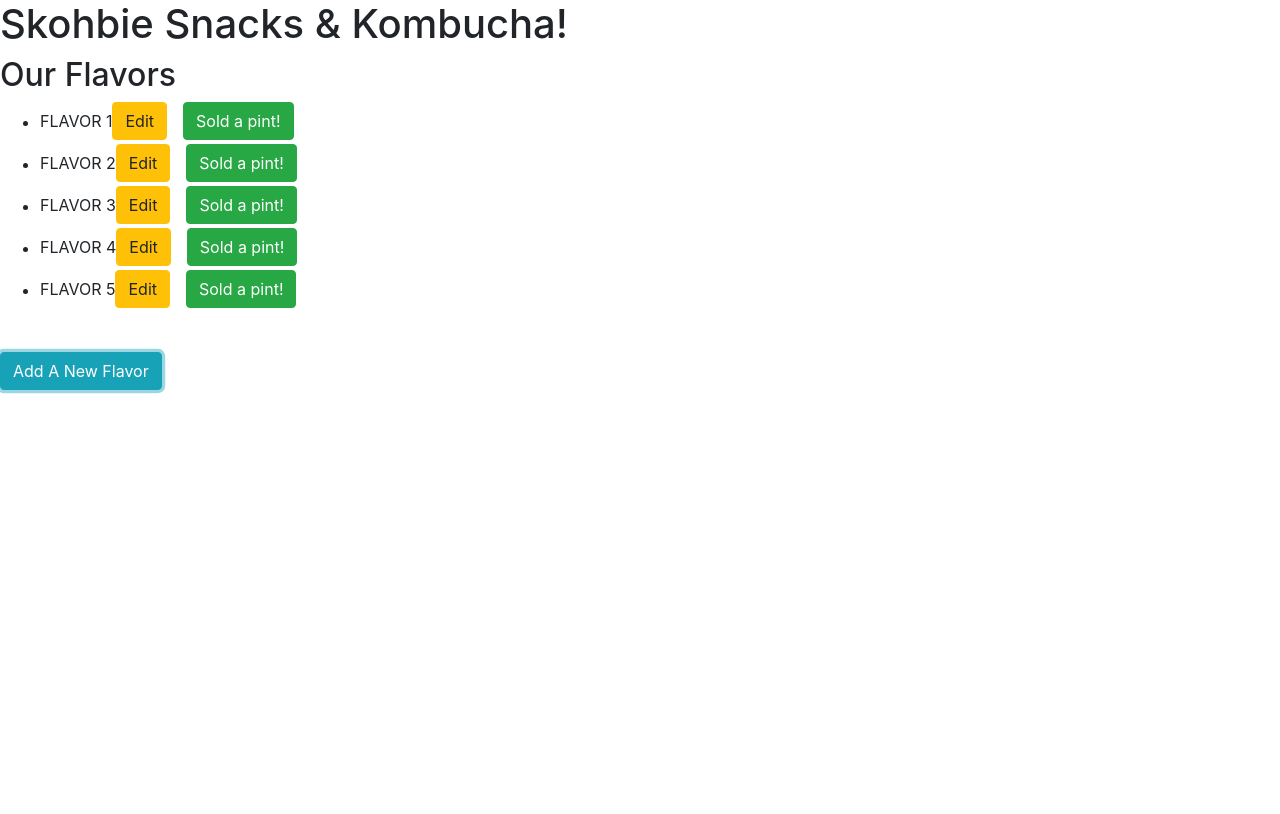
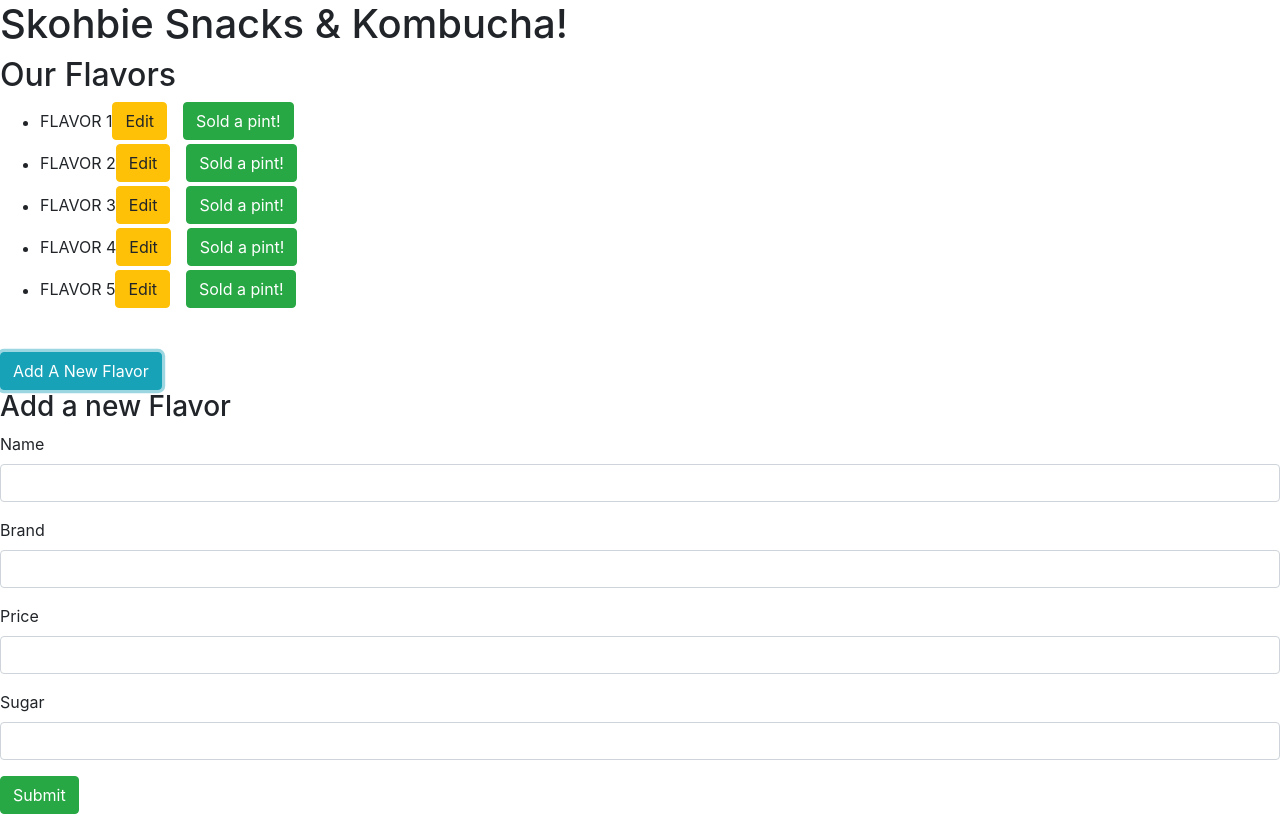
Before and after one commit to sn31/kombucha-store, an Angular app: page / in a window 1280 px wide. Both pictures are taken after a click on the button "Add A New Flavor". Built offline with nearby package versions, Linux system fonts and the light colour scheme.

Commit message:
add pricing for each flavor

```diff
--- a/src/app/flavors/flavors.component.html
+++ b/src/app/flavors/flavors.component.html
@@ -10,6 +10,7 @@
 <div *ngIf="selectedFlavor && editing == false">
     <h2>{{selectedFlavor.name | uppercase}} Details</h2>
     <div><span>Brand: </span>{{selectedFlavor.brand}}</div>
+    <div><span>Price: </span>{{selectedFlavor.price}}</div>
     <div><span>Sugar Content: </span>{{selectedFlavor.sugarContent}}</div>
     <div><span>Pints Available: </span>{{selectedFlavor.volume}}</div>
 
@@ -29,7 +30,11 @@
             <input [(ngModel)]="selectedEditFlavor.brand" placeholder="brand">
         </label>
     </div>
-
+    <div>
+        <label>Price:
+            <input [(ngModel)]="selectedEditFlavor.price" placeholder="price">
+        </label>
+    </div>
     <div>
         <label>Sugar Content:
             <input [(ngModel)]="selectedEditFlavor.sugarContent" placeholder="sugar">
@@ -38,7 +43,7 @@
     <button class="btn btn-dark"(click)="finishedEditing()">Done</button>
 </div><br>
 
-<button class="btn btn-info" (click) = "addNew == true">Add A New Flavor</button>
+<button class="btn btn-info" (click) = "addNew = true">Add A New Flavor</button>
 <div *ngIf = "addNew">
     <h3>Add a new Flavor</h3>
     <form>
@@ -51,13 +56,17 @@
           <label for="brand">Brand</label>
           <input type="text" class="form-control" #brand>
         </div>
+        <div class="form-group">
+            <label for="price">Price</label>
+            <input type="number" class="form-control" #price>
+          </div>
 
         <div class="form-group">
             <label for="sugar">Sugar</label>
-            <input type="text" class="form-control" #sugar>
+            <input type="number" class="form-control" #sugar>
           </div>
 
-        <button type="submit" class="btn btn-success" (click)="addNewFlavor(name.value,brand.value,sugar.value);addNew = false">Submit</button>
+        <button type="submit" class="btn btn-success" (click)="addNewFlavor(name.value,brand.value,sugar.value,price.value);addNew = false">Submit</button>
 
       </form>
 </div>
--- a/src/app/flavors/flavors.component.ts
+++ b/src/app/flavors/flavors.component.ts
@@ -20,8 +20,8 @@ export class FlavorsComponent{
   // selectedFlavor = null;
 
 
-  addNewFlavor(name,brand,sugarContent) {
-    let newFlavor = new Flavor(name,brand,sugarContent);
+  addNewFlavor(name,brand,sugarContent,price) {
+    let newFlavor = new Flavor(name,brand,sugarContent,price);
     this.newFlavorList.addFlavor(newFlavor);
   }
 
@@ -37,14 +37,7 @@ export class FlavorsComponent{
     this.selectedEditFlavor = null;
     this.editing = false;
   }
-  // hide()
-  // {
-  //   if (this.selectedFlavor !== null)
-  //   {
-  //     return "ng-hide";
-  //   }
-  //   return "ng-show";
-  // }
+
 
   soldFlavor(clickedFlavor)
   {
--- a/src/app/models/flavors-model.ts
+++ b/src/app/models/flavors-model.ts
@@ -3,7 +3,8 @@ export class Flavor{
     constructor(
         public name: string,
         public brand: string,
-        public sugarContent: number
+        public sugarContent: number,
+        public price: number
         )
     {};
 
--- a/src/app/models/mock-flavors-model.ts
+++ b/src/app/models/mock-flavors-model.ts
@@ -2,11 +2,11 @@ import { Flavor } from './flavors-model';
 
 export class FlavorList {
     flavorList: Flavor[] = [
-        new Flavor('Flavor 1', 'OhTown', 30),
-        new Flavor('Flavor 2', 'RyanTown', 25),
-        new Flavor('Flavor 3', 'BrianTown', 20),
-        new Flavor('Flavor 4', 'MeriaTown', 300),
-        new Flavor('Flavor 5', 'SleepyMelTown', 35)
+        new Flavor('Flavor 1', 'OhTown', 30,5),
+        new Flavor('Flavor 2', 'RyanTown', 25,7),
+        new Flavor('Flavor 3', 'BrianTown', 20,6),
+        new Flavor('Flavor 4', 'MeriaTown', 300,8),
+        new Flavor('Flavor 5', 'SleepyMelTown', 35,4)
     ];
     constructor() { };
     addFlavor(flavor: Flavor): void
```
